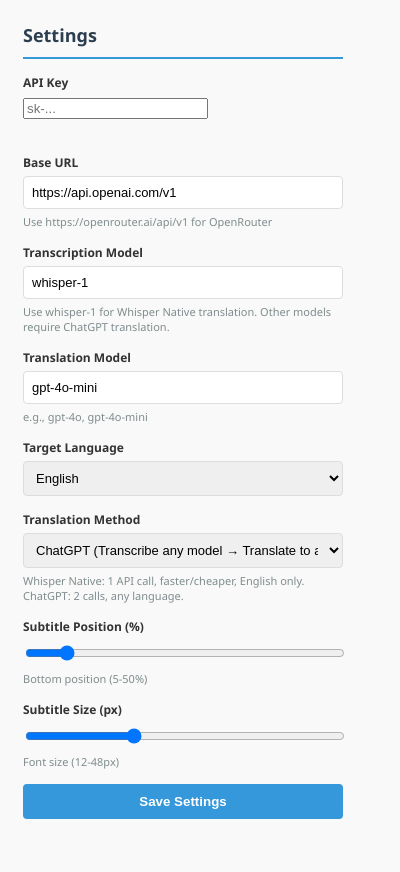
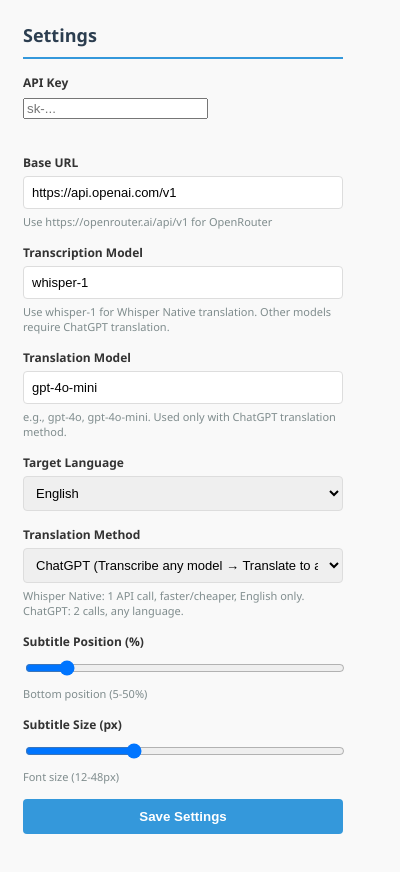
Before and after one commit to rodolfonobrega/Video2Text, a browser extension: page extension/popup.html in a window 400 px wide. Drawn offline with Linux system fonts and the light colour scheme.

Commit message:
feat: Hide translation model when Whisper Native is selected
- Translation model field is hidden when using Whisper Native method
- Whisper Native handles both transcription and translation in one call
- ChatGPT method shows the translation model field for language translation

```diff
--- a/extension/popup.html
+++ b/extension/popup.html
@@ -120,10 +120,10 @@
       <div class="note">Use whisper-1 for Whisper Native translation. Other models require ChatGPT translation.</div>
     </div>
 
-    <div class="form-group">
+    <div class="form-group" id="translationModelGroup">
       <label for="translationModel">Translation Model</label>
       <input type="text" id="translationModel" placeholder="gpt-4o-mini" value="gpt-4o-mini" />
-      <div class="note">e.g., gpt-4o, gpt-4o-mini</div>
+      <div class="note">e.g., gpt-4o, gpt-4o-mini. Used only with ChatGPT translation method.</div>
     </div>
 
     <div class="form-group">
--- a/extension/popup.js
+++ b/extension/popup.js
@@ -15,6 +15,15 @@ document.addEventListener('DOMContentLoaded', () => {
         }
       }
     }
+
+    const translationModelGroup = document.getElementById('translationModelGroup');
+    if (translationModelGroup) {
+      translationModelGroup.style.display = methodEl && methodEl.value === 'whisper' ? 'none' : 'block';
+    }
+  }
+
+  if (methodEl) {
+    methodEl.addEventListener('change', updateMethodOption);
   }
 
   if (transcriptionModelEl) {
```
